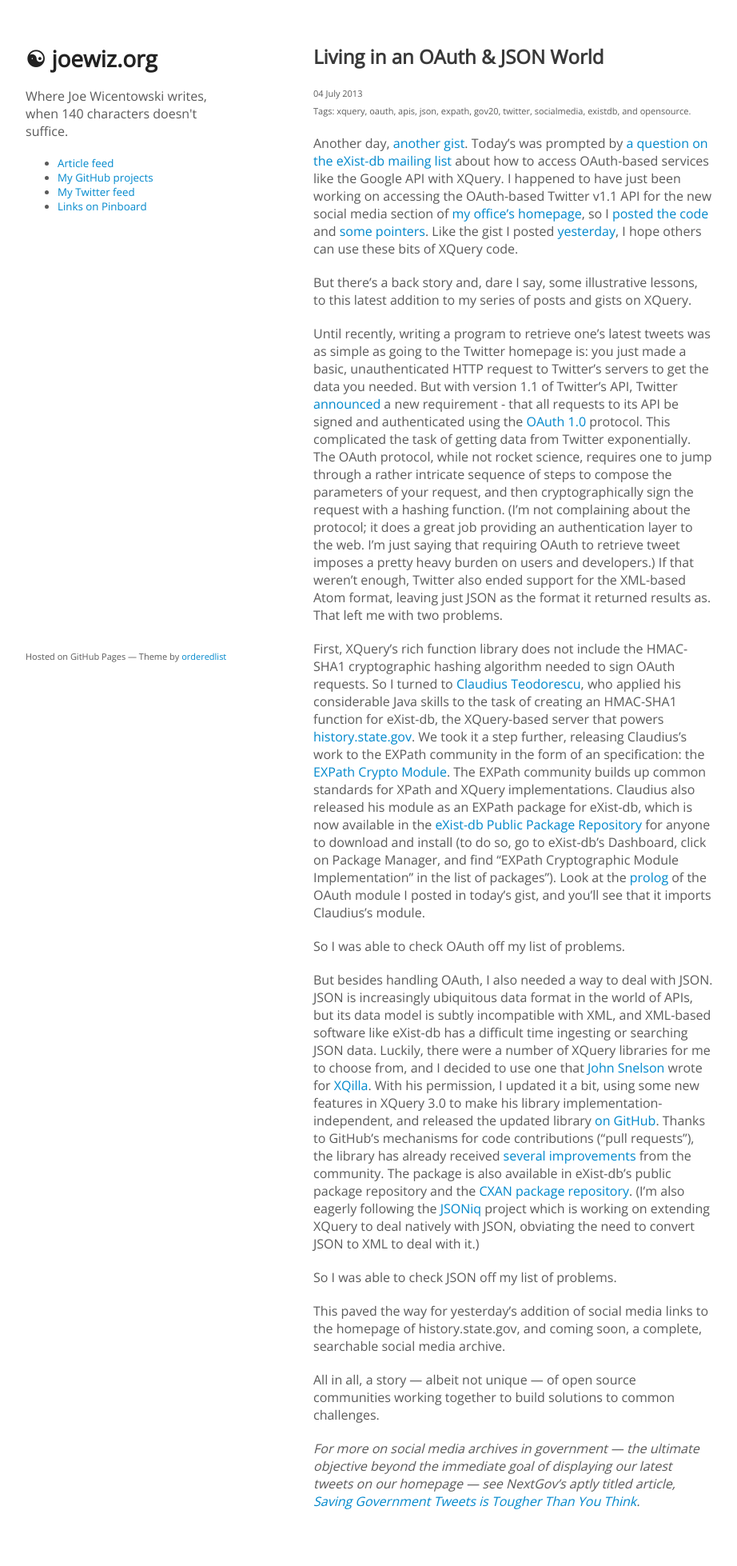
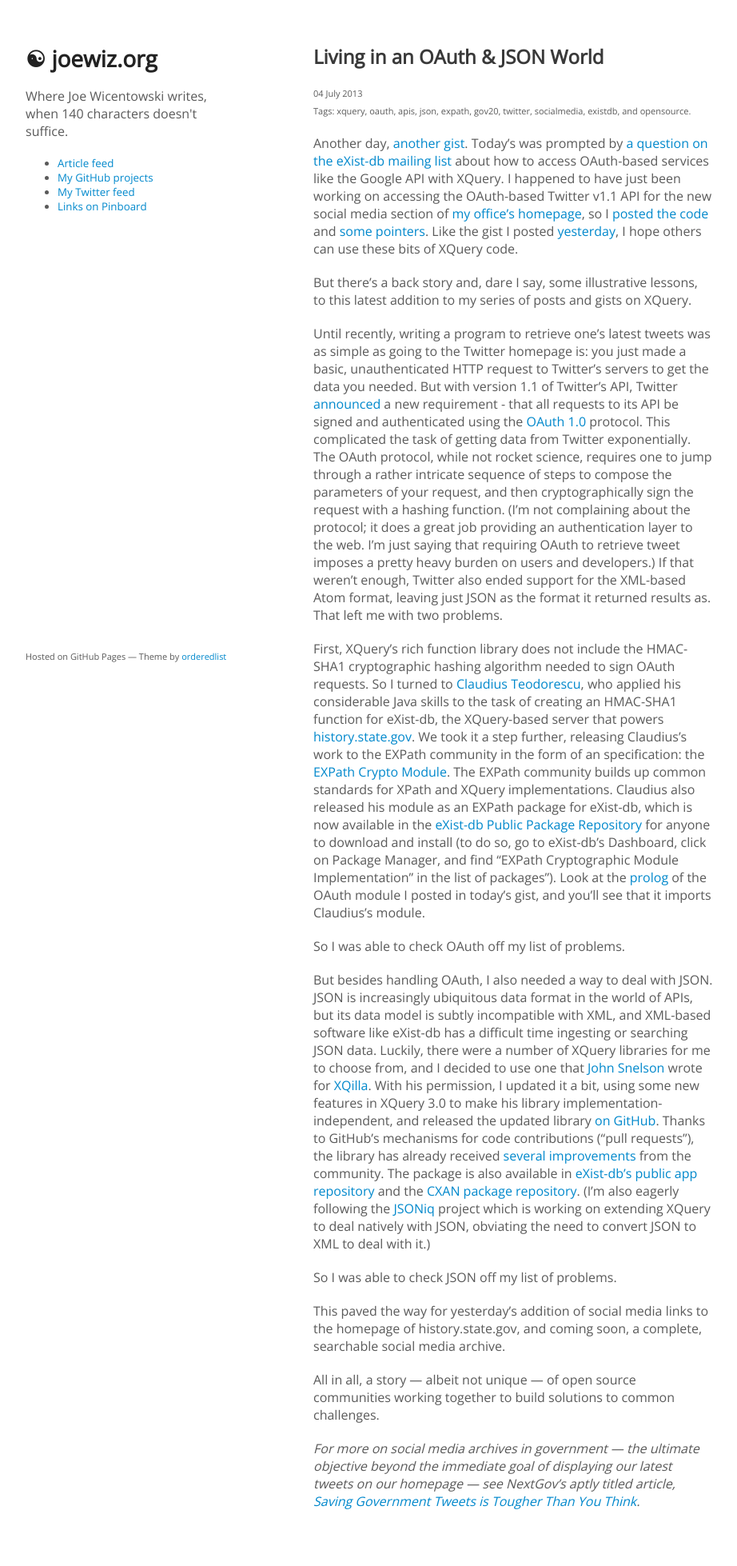
Before and after one commit to joewiz/joewiz.github.io, a Jekyll site: the page built from _posts/2013-07-04-living-in-an-oauth-json-world.md, in a window 1280 px wide. Shown: the whole page at 80% size, without its empty margins (178-1100 px from the left). Built offline with Jekyll 4.4.1, drawn with Linux system fonts in a browser that asks for light colours.

Commit message:
added link to exist's package repository

```diff
--- a/_posts/2013-07-04-living-in-an-oauth-json-world.md
+++ b/_posts/2013-07-04-living-in-an-oauth-json-world.md
@@ -24,7 +24,7 @@
 
 So I was able to check OAuth off my list of problems.
 
-But besides handling OAuth, I also needed a way to deal with JSON. JSON is increasingly ubiquitous data format in the world of APIs, but its data model is subtly incompatible with XML, and XML-based software like eXist-db has a difficult time ingesting or searching JSON data. Luckily, there were a number of XQuery libraries for me to choose from, and I decided to use one that [John Snelson](http://john.snelson.org.uk/) wrote for [XQilla](http://xqilla.hg.sourceforge.net/hgweb/xqilla/xqilla/file/6458513c94c0/src/functions/XQillaModule.xq). With his permission, I updated it a bit, using some new features in XQuery 3.0 to make his library implementation-independent, and released the updated library [on GitHub](https://github.com/joewiz/xqjson). Thanks to GitHub's mechanisms for code contributions ("pull requests"), the library has already received [several improvements](https://github.com/joewiz/xqjson/graphs/contributors) from the community. The package is also available in eXist-db's public package repository and the [CXAN package repository](http://test.cxan.org/pkg/xqjson). (I'm also eagerly following the [JSONiq](http://www.jsoniq.org/) project which is working on extending XQuery to deal natively with JSON, obviating the need to convert JSON to XML to deal with it.)
+But besides handling OAuth, I also needed a way to deal with JSON. JSON is increasingly ubiquitous data format in the world of APIs, but its data model is subtly incompatible with XML, and XML-based software like eXist-db has a difficult time ingesting or searching JSON data. Luckily, there were a number of XQuery libraries for me to choose from, and I decided to use one that [John Snelson](http://john.snelson.org.uk/) wrote for [XQilla](http://xqilla.hg.sourceforge.net/hgweb/xqilla/xqilla/file/6458513c94c0/src/functions/XQillaModule.xq). With his permission, I updated it a bit, using some new features in XQuery 3.0 to make his library implementation-independent, and released the updated library [on GitHub](https://github.com/joewiz/xqjson). Thanks to GitHub's mechanisms for code contributions ("pull requests"), the library has already received [several improvements](https://github.com/joewiz/xqjson/graphs/contributors) from the community. The package is also available in [eXist-db's public app repository](http://exist-db.org/exist/apps/public-repo/packages/xqjson.html) and the [CXAN package repository](http://test.cxan.org/pkg/xqjson). (I'm also eagerly following the [JSONiq](http://www.jsoniq.org/) project which is working on extending XQuery to deal natively with JSON, obviating the need to convert JSON to XML to deal with it.)
 
 So I was able to check JSON off my list of problems.
 
```
